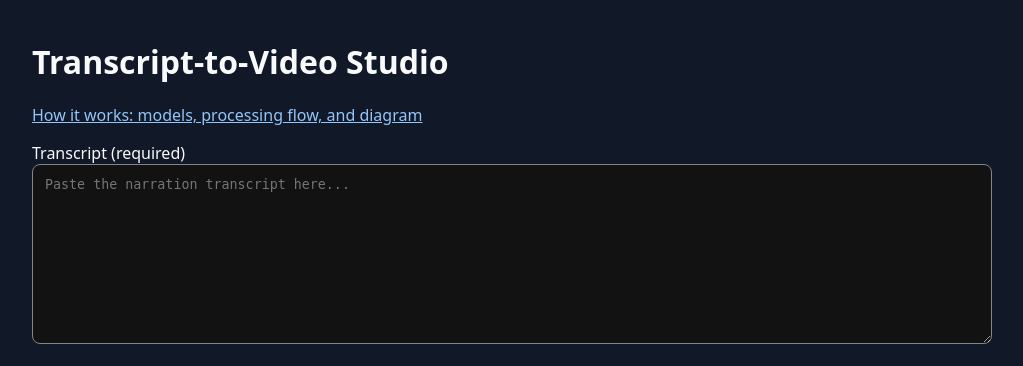
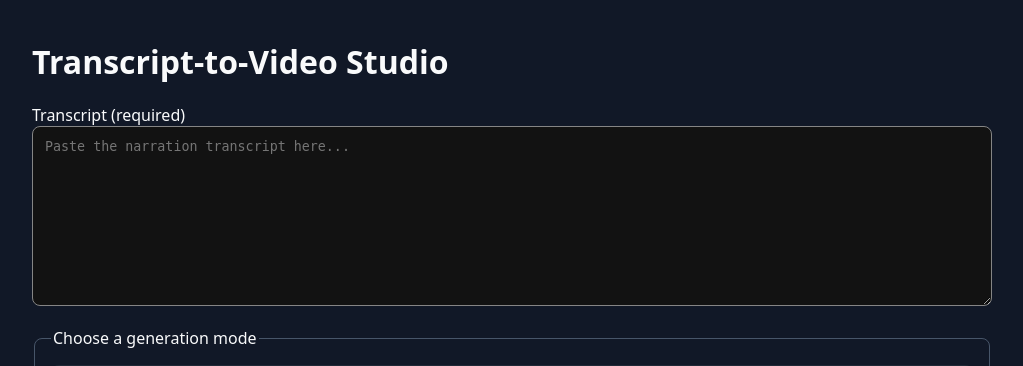
Before and after one commit to SharathKumar18/video-generator, a Flask app: page / in a window 1280 px wide. Shown: the top 366 px of the page, without its empty margins (128-1151 px from the left). Run offline with Flask 3, Linux system fonts and the light colour scheme; some libraries are stand-ins or nearby versions.

Commit message:
Remove public how-it-works links
Co-authored-by: Copilot <223556219+Copilot@users.noreply.github.com>

```diff
--- a/templates/index.html
+++ b/templates/index.html
@@ -37,7 +37,6 @@
   </head>
   <body>
     <h1>Transcript-to-Video Studio</h1>
-    <p><a href="/docs">How it works: models, processing flow, and diagram</a></p>
     <form action="/generate" method="post" enctype="multipart/form-data">
       <label>
         Transcript (required)
```
Also changed, not shown: tests/test_app.py (+1 -1 lines), README.md.
